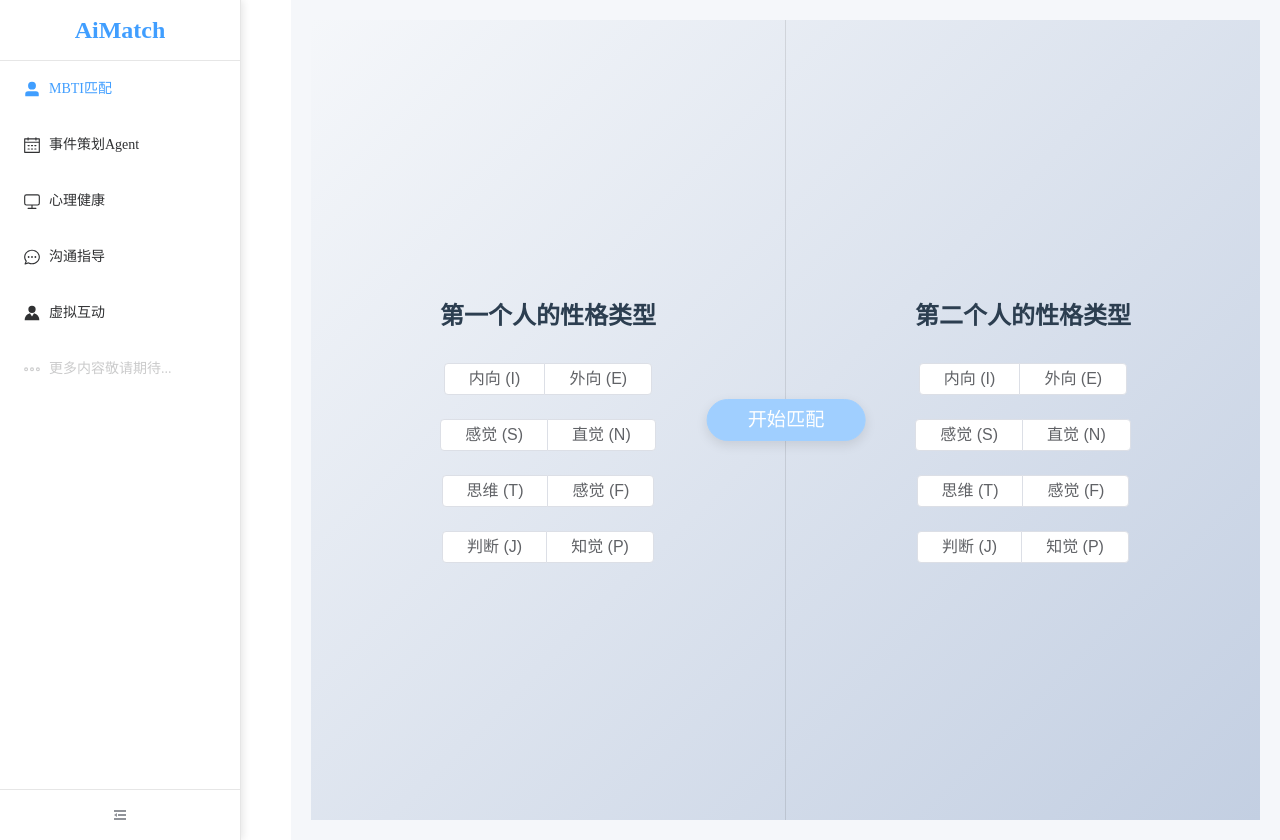
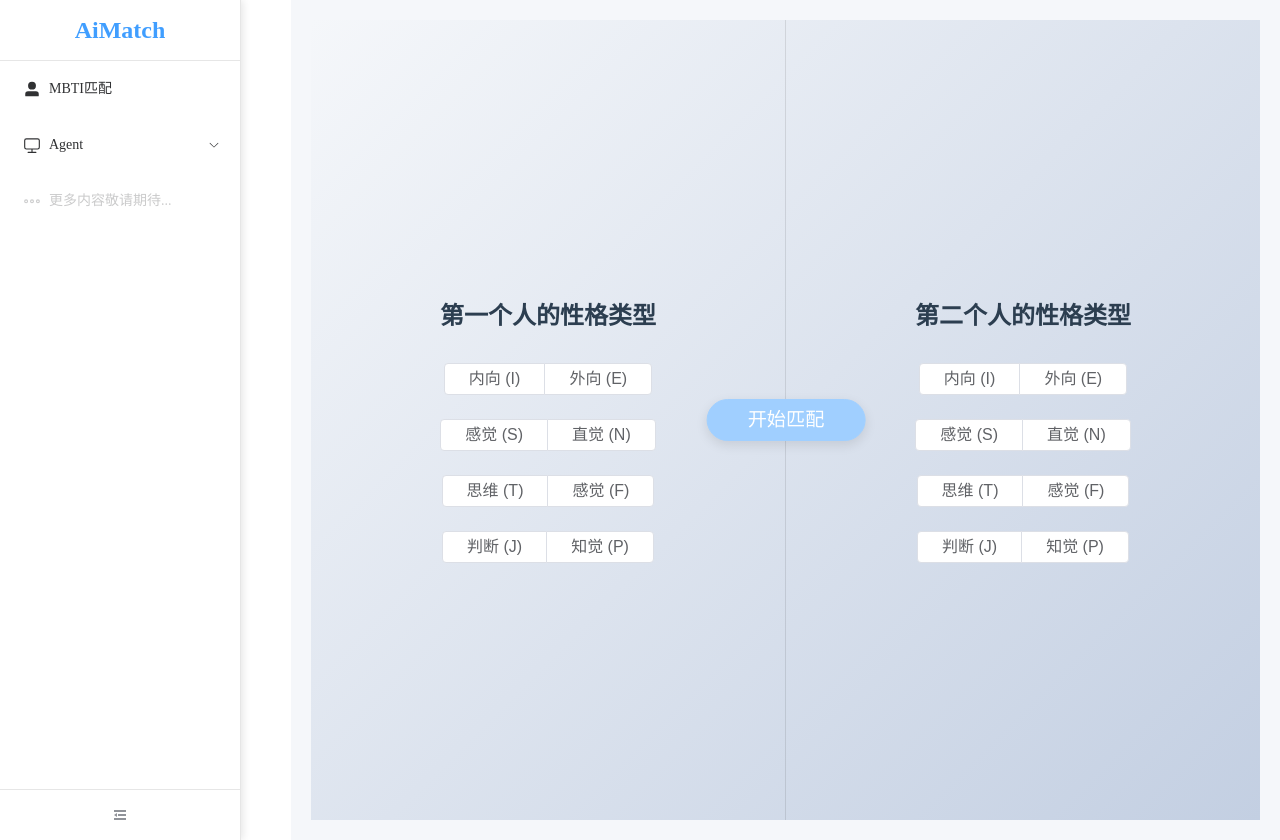
Before and after one commit to CHENNBOO/AiMatch, a Vue app: page /mbti in a window 1280 px wide. Built offline with nearby package versions, Linux system fonts and the light colour scheme.

Commit message:
20250312-1729

```diff
--- a/src/App.vue
+++ b/src/App.vue
@@ -15,9 +15,15 @@
           <el-icon><UserFilled /></el-icon>
           <template #title>MBTI匹配</template>
         </el-menu-item>
+
+        <el-sub-menu index="agent">
+          <template #title>
+            <el-icon><Monitor /></el-icon>
+            <span>Agent</span>
+          </template>
           <el-menu-item index="/event-planner">
             <el-icon><Calendar /></el-icon>
-          <template #title>事件策划Agent</template>
+            <span>活动策划</span>
           </el-menu-item>
           <el-menu-item index="/mental-health">
             <el-icon><Monitor /></el-icon>
@@ -31,6 +37,8 @@
             <el-icon><Avatar /></el-icon>
             <span>虚拟互动</span>
           </el-menu-item>
+        </el-sub-menu>
+
         <el-menu-item index="/coming-soon" disabled>
           <el-icon><More /></el-icon>
           <template #title>更多内容敬请期待...</template>
@@ -56,14 +64,14 @@
 </template>
 
 <script setup lang="ts">
-import { ref } from 'vue'
+import { ref, watch } from 'vue'
 import { useRouter, useRoute } from 'vue-router'
 import { UserFilled, Calendar, Monitor, More, Expand, Fold, ChatDotRound, Avatar } from '@element-plus/icons-vue'
 
 const router = useRouter()
 const route = useRoute()
 const isCollapsed = ref(false)
-const activeMenu = ref(route.path)
+const activeMenu = ref('/mbti')
 
 const handleSelect = (path: string) => {
   router.push(path)
@@ -72,6 +80,11 @@ const handleSelect = (path: string) => {
 const toggleCollapse = () => {
   isCollapsed.value = !isCollapsed.value
 }
+
+// 监听路由变化，更新菜单选中状态
+watch(() => route.path, (newPath) => {
+  activeMenu.value = newPath
+})
 </script>
 
 <style>
--- a/src/router/index.ts
+++ b/src/router/index.ts
@@ -9,8 +9,7 @@ import VirtualInteraction from '../components/VirtualInteraction.vue'
 const routes = [
   {
     path: '/',
-    name: '欢迎',
-    component: Welcome
+    redirect: '/mbti'
   },
   {
     path: '/mbti',
```
Lines whose indentation alone changed are shown as unchanged.
